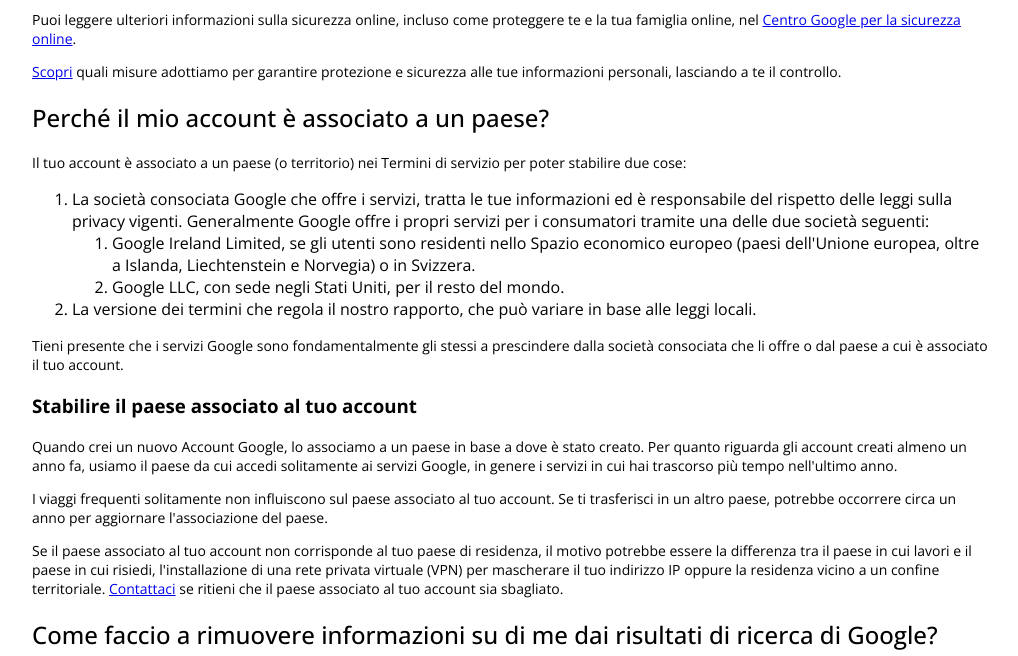
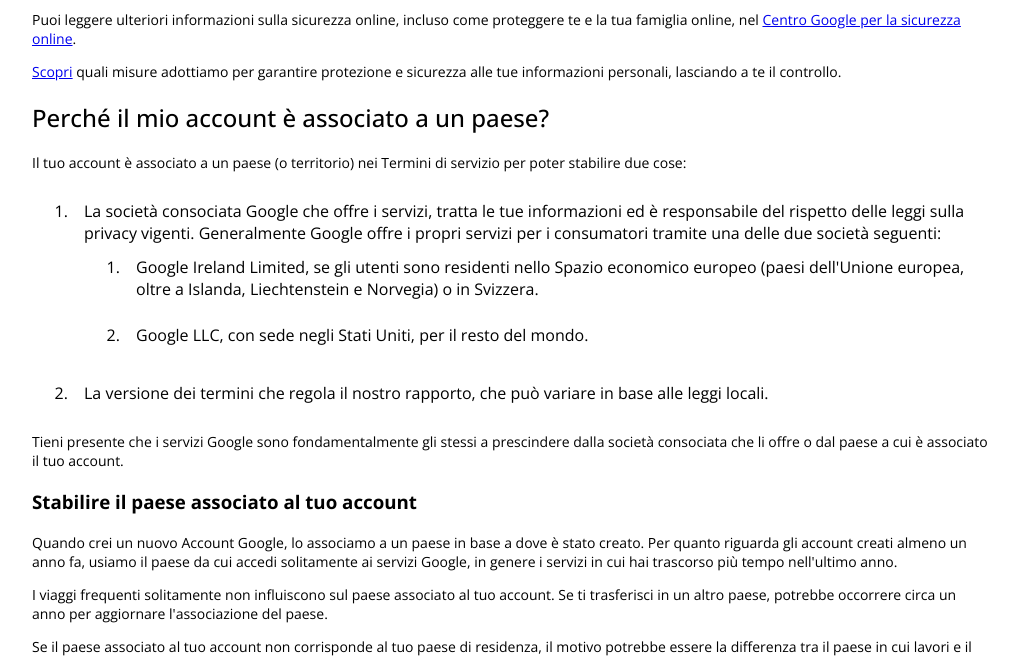
Before and after one commit to DonCode86/php-google-faq, a PHP site: page / in a window 1280 px wide. Shown: the part 728-1384 px from the top of the page, without its empty margins (128-1146 px from the left). Run offline with PHP 8.4, Linux system fonts and the light colour scheme.

Commit message:
aggiunto padding li

```diff
--- a/style.css
+++ b/style.css
@@ -14,3 +14,7 @@ h2 {
 p {
   font-size: 0.875rem;
 }
+
+li {
+  padding: 12px;
+}
```
